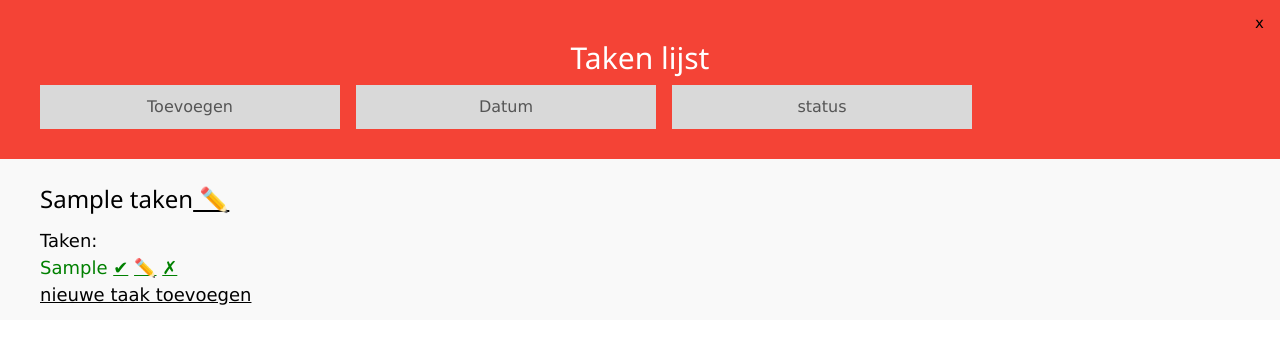
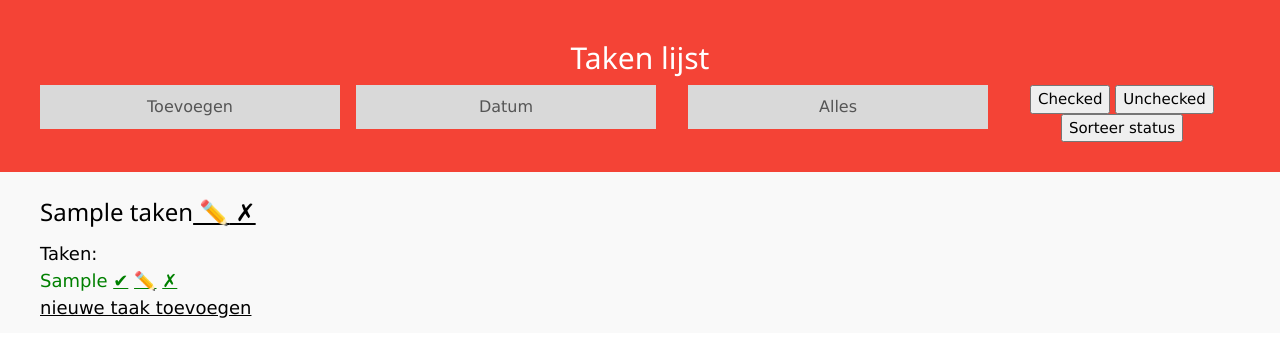
Before and after one commit to Kingston02/Backend-opdracht, a PHP site: page / in a window 1280 px wide. Shown: the top 357 px of the page. Run offline with PHP 8.4, Linux system fonts and the light colour scheme; tables that the repository leaves empty or names only in its code hold one stand-in row (values such as "Sample post").

Commit message:
Update index.php
laatste filter

```diff
--- a/index.php
+++ b/index.php
@@ -25,15 +25,26 @@ $taken = $query0072->fetchAll();
         <h2 style="margin:5px">Taken lijst</h2>
         <a href='create.php'><span class="addBtn">Toevoegen</span></a>
         <a href='index.php?filter=datum'><span  style='margin-left:1em;margin-right:1em;' class="addBtn">Datum</span></a>
-        <a href='index.php?filter=status'><span class="addBtn">status</span></a>
+        <a href='index.php'><span  style='margin-left:1em;margin-right:1em;' class="addBtn">Alles</span></a>
+        <a href='index.php?filter=checked' style='width:50px;'><button>Checked</button></a>
+        <a href='index.php?filter=unchecked' style='width:50px;'><button>Unchecked</button></a>
+        <a href='index.php?filter=status' style='width:50px;'><button>Sorteer status</button></a>
     </div>
 
     <ul id="myUL">
         <?php foreach($taken as $task){
 
+            if(isset($_GET['filter']) && $_GET['filter'] == 'checked'){
+                $query0072 = $conn->prepare('SELECT * FROM onderwerpen WHERE onderwerpen.taak_id = :taak AND onderwerpen.statuss = "check"');
+            }
+            if(isset($_GET['filter']) && $_GET['filter'] == 'unchecked'){
+                $query0072 = $conn->prepare('SELECT * FROM onderwerpen WHERE onderwerpen.taak_id = :taak AND onderwerpen.statuss = ""');
+            }
             if(isset($_GET['filter']) && $_GET['filter'] == 'status'){
-                $query0072 = $conn->prepare('SELECT * FROM onderwerpen WHERE onderwerpen.taak_id = :taak AND onderwerpen.statuss = "check" ORDER BY statuss DESC');
-            } else {
+                $query0072 = $conn->prepare('SELECT * FROM onderwerpen WHERE onderwerpen.taak_id = :taak ORDER BY statuss DESC');
+            }
+
+            if(!isset($_GET['filter'])){
                 $query0072 = $conn->prepare('SELECT * FROM onderwerpen WHERE onderwerpen.taak_id = :taak');
             }
 
@@ -43,12 +54,11 @@ $taken = $query0072->fetchAll();
             ?>
             <li>
 
-            <?php echo '<h3>'.$task['title']."<a href='edit.php?id={$task['id']}&t=t'> ✏️</a>".'</h3>' . '</a>' . 'Taken:'; foreach($onderwerpen as $ond){ echo '<div style='; if($ond['statuss'] == 'check'){ echo 'color:green'; } echo '>' . $ond['taak'] . " <a href='stat.php?id={$ond['id']} '> ✔</a> <a href='edit.php?id={$ond['id']} '> ✏️</a> <a href='deleteProc.php?id={$ond['id']} '> ✗</a>" . '</div>'; } ?>
+            <?php echo '<h3>'.$task['title']."<a href='edit.php?id={$task['id']}&t=t'> ✏️</a><a href='deleteProc.php?id={$task['id']}&t=t'> ✗</a>".'</h3>' . '</a>' . 'Taken:'; foreach($onderwerpen as $ond){ echo '<div style='; if($ond['statuss'] == 'check'){ echo 'color:green'; } echo '>' . $ond['taak'] . " <a href='stat.php?id={$ond['id']} '> ✔</a> <a href='edit.php?id={$ond['id']} '> ✏️</a> <a href='deleteProc.php?id={$ond['id']} '> ✗</a>" . '</div>'; } ?>
             <a href='create.php?id=<?php echo $task['id']; ?>&t=t'>
             <div>nieuwe taak toevoegen</div></li>
             </a>
             <a href='deleteProc.php?id=<?php echo $task['id']; ?>&t=t'>
-            <span class='close'>x</span></li>
             </a>
         <?php } ?>
     </ul>
```
